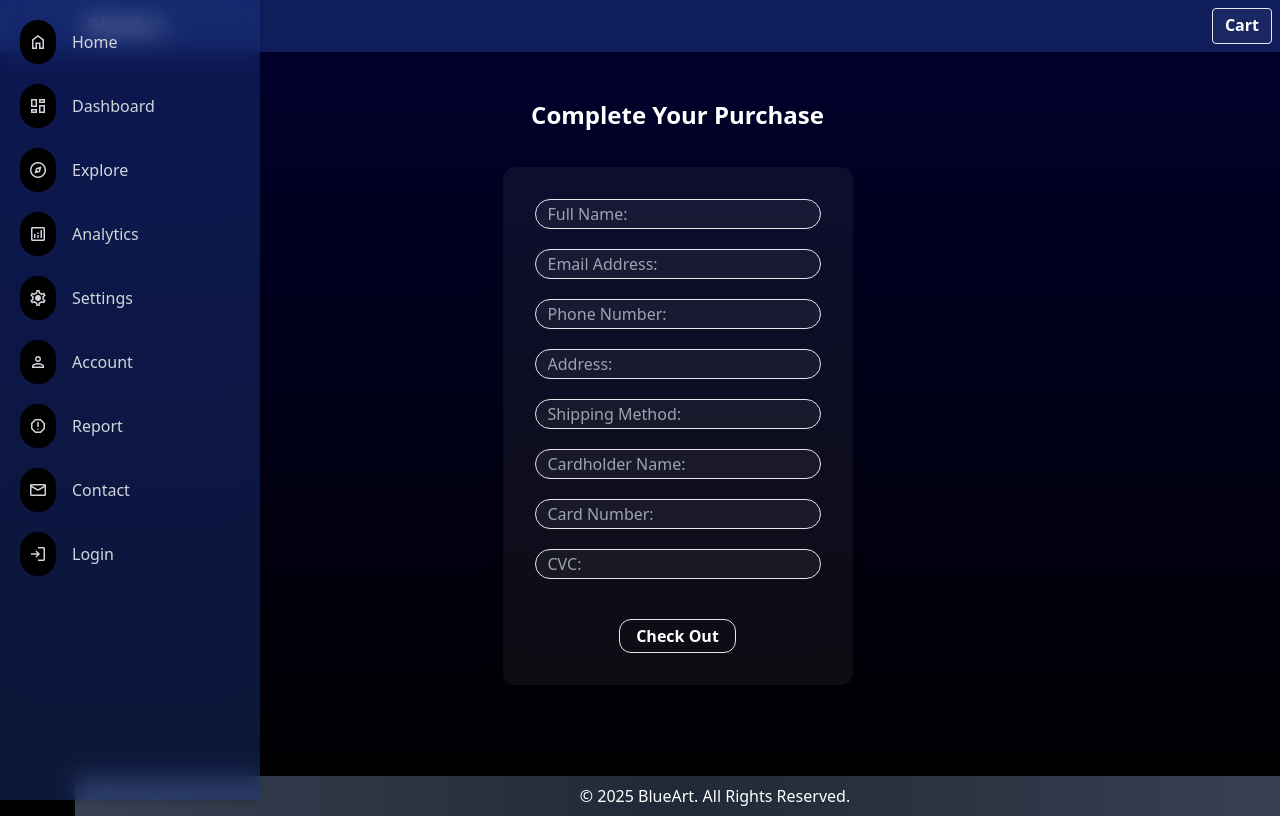
After one commit to DisasterUnknown/Full-Stack-eCommerce-Web, a PHP site: template Pages/checkOutPage.php in a window 1280 px wide. The commit adds this page. Run offline with PHP 8.4, Linux system fonts and the light colour scheme; the template is opened without the code that fills it, so the values that code supplies are empty; some libraries are stand-ins or nearby versions.

Commit message:
Added a GUI to the checkout page

```diff
--- a/Components/layout.php
+++ b/Components/layout.php
@@ -37,7 +37,7 @@
 
     <script defer src="/WebProject/JavaScript/layout.js"></script>
     <script defer src=<?= $scriptIndex ?>></script>
-    <script defer src=<?= $scriptPage ?>></script>
+    <script defer src=<?= isset($scriptPage) ? $scriptPage : "" ?>></script>
 </body>
 
 </html>
--- a/JavaScript/cartPage.js
+++ b/JavaScript/cartPage.js
@@ -101,6 +101,6 @@ document.getElementById('payBtnDiv').addEventListener('click', () => {
     if (userId == "null") {
         document.getElementById('noLoginErrorMsg').style.display = "block";
     } else {
-        // window.location.href = "/WebProject/Pages/viewProductDetails";
+        window.location.href = "/WebProject/Pages/checkOutPage";
     }
 });
--- /dev/null
+++ b/Pages/checkOutPage.php
@@ -0,0 +1,64 @@
+<?php
+$title = "Home Page";
+$scriptIndex = "/WebProject/JavaScript/index.js";
+// $scriptPage = "/WebProject/JavaScript/checkOutPage.js";
+
+$content = <<<HTML
+    <div class="flex flex-col items-center justify-center space-y-4 min-h-[calc(80vh)]">
+        <p class="text-2xl mb-5 mt-8 font-bold">Complete Your Purchase</p>
+        <div class="flex w-[100%] sm:w-auto items-center justify-center " id="checkOutPage">
+            <Form class="flex flex-col bg-white bg-opacity-5 backdrop-blur-lg p-8 w-[100%] sm:w-[350px] shadow-lg rounded-xl shadow-lg hover:scale-101 hover:shadow-[0_0_15px_2px_rgba(100,100,255,0.8)] transition-colors duration-500">
+                <div class="flex flex-row justify-between mb-2">
+                    <input type="text" placeholder="Full&nbsp;Name:"
+                            class="border border-balck bg-white text-white bg-opacity-5 px-3 py-0.5 mb-3 w-full rounded-full hover:bg-opacity-10"
+                            id="fullNameIN">
+                </div>
+                <div class="flex flex-row justify-between mb-2">
+                    <input type="email" placeholder="Email&nbsp;Address:"
+                            class="border border-balck bg-white text-white bg-opacity-5 px-3 py-0.5 mb-3 w-full rounded-full hover:bg-opacity-10"
+                            id="emailIN">
+                </div>
+                <div class="flex flex-row justify-between mb-2">
+                    <input type="tel" placeholder="Phone&nbsp;Number:"
+                            class="border border-balck bg-white text-white bg-opacity-5 px-3 py-0.5 mb-3 w-full rounded-full hover:bg-opacity-10"
+                            id="telIN">
+                </div>
+                <div class="flex flex-row justify-between mb-2">
+                    <input type="text" placeholder="Address:"
+                            class="border border-balck bg-white text-white bg-opacity-5 px-3 py-0.5 mb-3 w-full rounded-full hover:bg-opacity-10"
+                            id="addressIN">
+                </div>
+                <div class="flex flex-row justify-between mb-2">
+                    <input type="text" placeholder="Shipping&nbsp;Method:"
+                            class="border border-balck bg-white text-white bg-opacity-5 px-3 py-0.5 mb-3 w-full rounded-full hover:bg-opacity-10"
+                            id="addressIN">
+                </div>
+                <div class="flex flex-row justify-between mb-2">
+                    <input type="text" placeholder="Cardholder&nbsp;Name:"
+                            class="border border-balck bg-white text-white bg-opacity-5 px-3 py-0.5 mb-3 w-full rounded-full hover:bg-opacity-10"
+                            id="cardHolderNameIN">
+                </div>
+                <div class="flex flex-row justify-between mb-2">
+                    <input type="text" placeholder="Card&nbsp;Number:"
+                            class="border border-balck bg-white text-white bg-opacity-5 px-3 py-0.5 mb-3 w-full rounded-full hover:bg-opacity-10"
+                            id="cardNumberIN">
+                </div>
+                <div class="flex flex-row justify-between mb-2">
+                    <input type="text" placeholder="CVC:"
+                            class="border border-balck bg-white text-white bg-opacity-5 px-3 py-0.5 mb-3 w-full rounded-full hover:bg-opacity-10"
+                            id="cvcIN">
+                </div>
+
+                <div class="mx-auto">
+                    <button class="border font-bold py-1 px-4 mt-5 rounded-xl hover:scale-101 hover:bg-white/10 hover:shadow-[0_0_15px_2px_rgba(100,100,255,0.8)] transition-colors duration-500">Check Out</button>
+                </div>
+            </Form>
+        </div>
+    </div>
+
+    <!-- Backend replay section -->
+    <div class="hidden" id="compleateResponce">null1</div>
+    <div class="hidden" id="responce">null</div>
+HTML;
+include 'Components/layout.php';
+?>
--- a/Pages/viewProductDetails.php
+++ b/Pages/viewProductDetails.php
@@ -30,7 +30,6 @@ $content = <<<HTML
                             <p id="productQuantity">1</p>
                             <button id="reduceQuantity">></button>
                         </div>
-                        <!-- <p id="productSalesPrice" class="border px-5 md:px-5  w-[50%] md:w-[45%] lg:w-[40%] text-center rounded-xl">10%</p> -->
                     </div>
                     <p id="userIntraction" class="text-center"></p>
                     <button id="productActionBtn" class="border hover:bg-white/20 py-2 px-8 mt-5 mb-3 mx-2 md:mx-[10%] md:mt-5 rounded-full transition-colors duration-500">Add To Cart</button>
--- a/route.php
+++ b/route.php
@@ -11,6 +11,7 @@ $routs = array(
     "$routeHeader/Pages/addProduct" => "Pages/addProductPage.php",
     "$routeHeader/Pages/viewProductDetails" => "Pages/viewProductDetails.php",
     "$routeHeader/Pages/cartPage" => "Pages/cartPage.php",
+    "$routeHeader/Pages/checkOutPage" => "Pages/checkOutPage.php",
 );
 
 foreach ($routs as $key => $value) {
```
